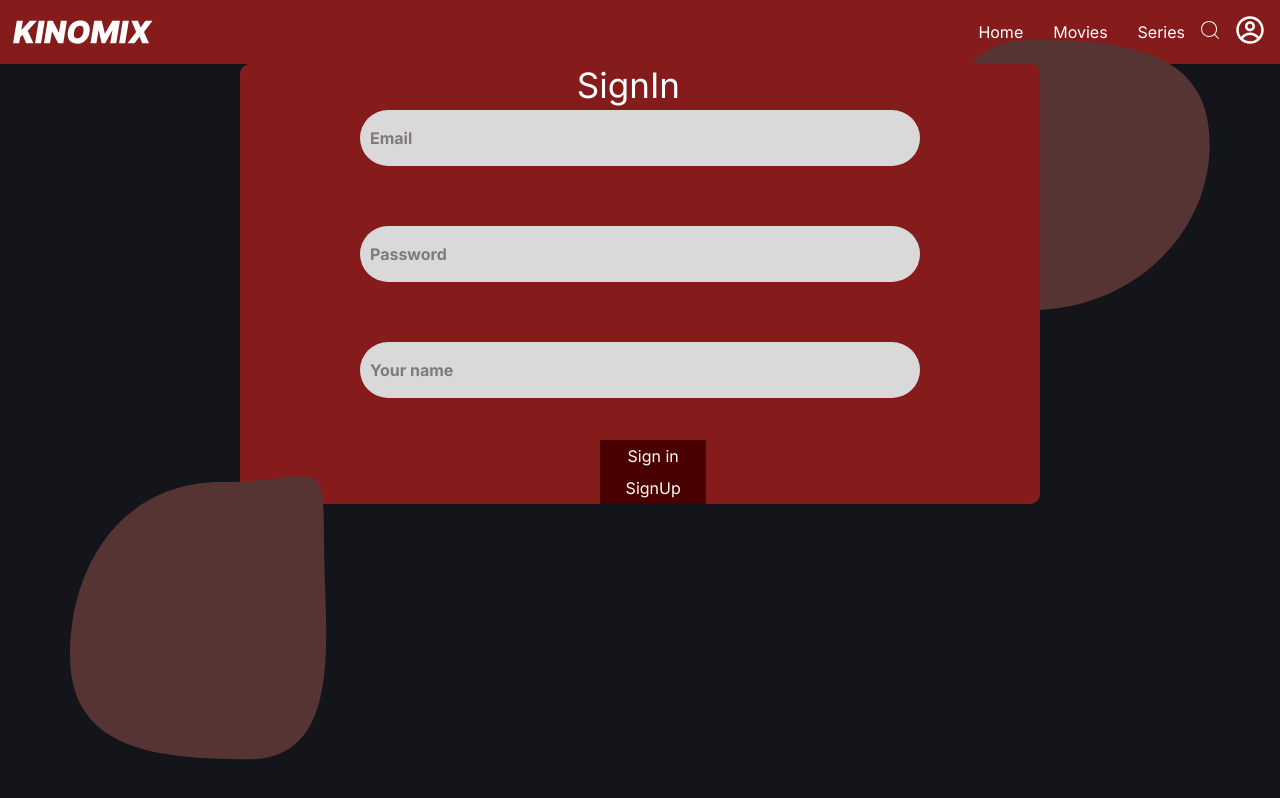
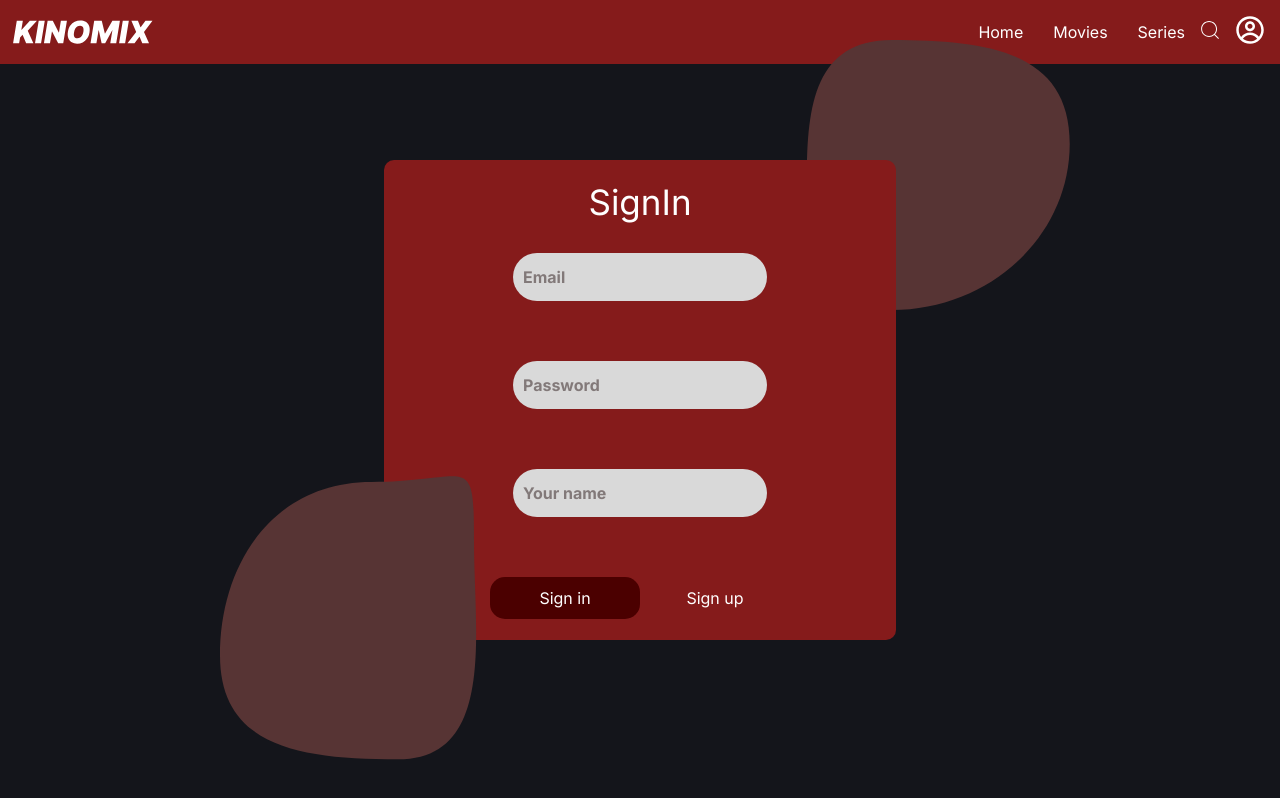
Before and after one commit to Maryess/online_cinema_frontend, a Next.js app: page /auth in a window 1280 px wide. Built offline with nearby package versions, Linux system fonts and the light colour scheme.

Commit message:
code refactoring:1-changed styles on more relevant for auth page

```diff
--- a/src/app/auth/page.tsx
+++ b/src/app/auth/page.tsx
@@ -10,6 +10,7 @@ import { useState } from "react";
 import styles from "../../assets/auth.module.css";
 import ellipse_left from "../../public/icons/Ellipse-left.svg";
 import ellipse_right from "../../public/icons/Ellipse-right.svg";
+// import "../globals.css";
 export default function AuthPage() {
 	const router = useRouter();
 	const [reg, setReg] = useState("Sign up");
@@ -28,7 +29,7 @@ export default function AuthPage() {
 	return (
 		<div className={styles.container}>
 			<Image className={styles.ellipse_right} src={ellipse_right} alt={""} />
-			<form className={styles.main} action="">
+			<form className={styles.form} action="">
 				<div className={styles.wrapper}>
 					{reg === "SignIn" ? <p>SignIn</p> : <p>SignIn</p>}
 				</div>
@@ -60,14 +61,16 @@ export default function AuthPage() {
 								});
 						}}
 					/>
-					<Button
-						text="SignUp"
-						onclick={(e: React.FormEvent<HTMLButtonElement>) => {
+					<button
+						className={styles.button}
+						onClick={(e: React.FormEvent<HTMLButtonElement>) => {
 							e.preventDefault();
 							setReg("SignUp");
 							console.log(reg);
 						}}
-					/>
+					>
+						Sign up
+					</button>
 				</div>
 			</form>
 			<Image className={styles.ellipse_left} src={ellipse_left} alt={""} />
--- a/src/app/globals.css
+++ b/src/app/globals.css
@@ -112,8 +112,8 @@ legend {
 
 body {
 	height: 100%;
+	width: 100%;
 	font-family: "Inter", sans-serif;
-	text-transform: capitalize;
 	background-color: #14151b;
 	color: #fff;
 }
--- a/src/app/home/page.tsx
+++ b/src/app/home/page.tsx
@@ -1,9 +1,9 @@
 "use client";
 
-import { useState } from "react"
+import { useState } from "react";
 
 export default function Home() {
 	const [data, setData] = useState(null);
 
-	return <div>{data ? JSON.stringify(data) : <p>Loading...</p>}</div>;
+	return <div></div>;
 }
--- a/src/assets/auth.module.css
+++ b/src/assets/auth.module.css
@@ -1,24 +1,28 @@
 .container {
-	margin: 0 auto;
+	width: 100%;
+	height: 100%;
 }
 
-.main {
+.form {
 	display: flex;
 	flex-direction: column;
 	justify-content: center;
-	margin: 0 auto;
-	max-width: 800px;
-	height: 440px;
+	align-items: center;
+
+	background-color: #851b1b;
+	height: 60%;
+	width: 40%;
 	border-radius: 10px;
-	background-color: #851b1b;
-	text-align: center;
-	position: relative;
+	position: absolute;
+	top: 0;
+	right: 0;
+	bottom: 0;
+	left: 0;
+	margin: auto;
 }
 .wrapper {
 	font-size: 35px;
-	top: 0;
-	right: 45%;
-	position: absolute;
+	margin-bottom: 30px;
 }
 
 .center {
@@ -26,27 +30,21 @@
 }
 
 .center input {
-	width: 70%;
-	height: 7vh;
-
 	margin-bottom: 60px;
 }
 
-.bottom {
-	min-width: 6vh;
-	position: absolute;
-	bottom: 0;
-	left: 45%;
+.bottom button {
+	width: 150px;
 }
 
 .ellipse_left {
 	position: absolute;
-	left: 70px;
+	left: 220px;
 	bottom: 40px;
 }
 
 .ellipse_right {
 	position: absolute;
-	right: 70px;
+	right: 210px;
 	top: 40px;
 }
--- a/src/components/button/Button.module.css
+++ b/src/components/button/Button.module.css
@@ -1,5 +1,7 @@
 .button {
 	background-color: #4b0000;
+	border-radius: 15px;
+
 	width: 100%;
-	height: 4vh;
+	height: 42px;
 }
```
